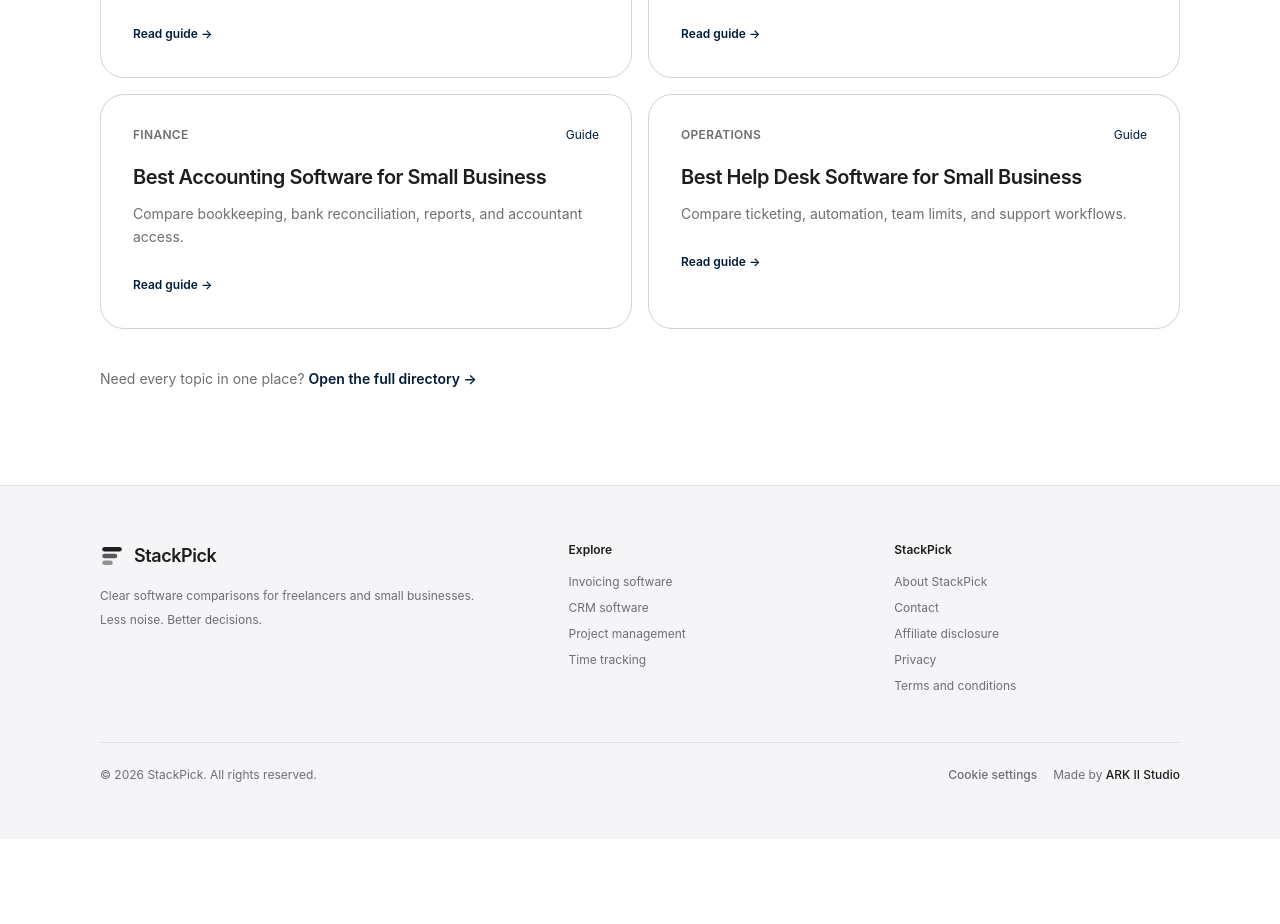
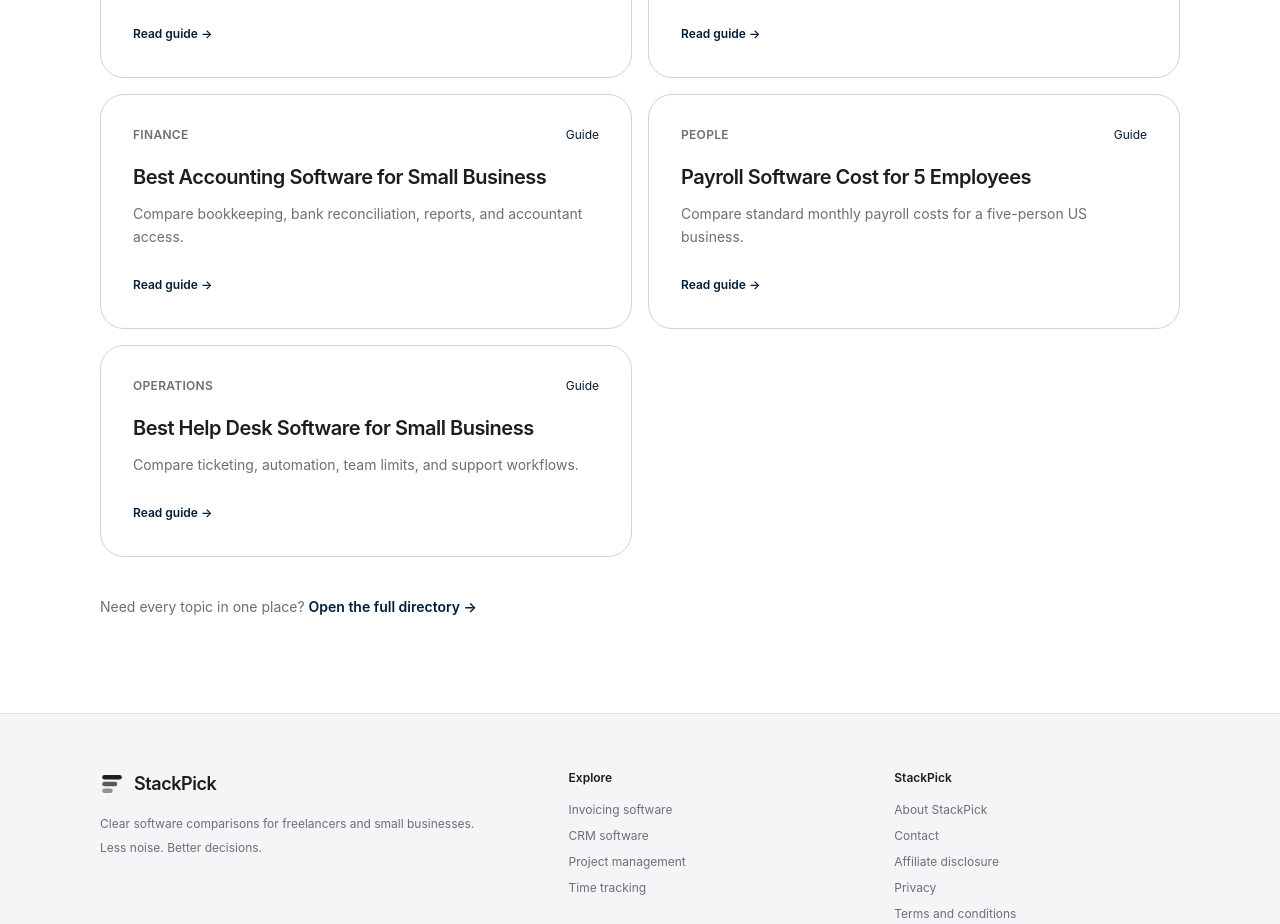
Before and after one commit to LinukaBandara/StackPick, a Next.js app: page /guides in a window 1280 px wide. Shown: the part 1960-2884 px from the top of the page. Before the commit the page ends 2799 px from the top, so only its background shows below. Built offline with nearby package versions, Linux system fonts and the light colour scheme; no server answers.

Commit message:
Add five-employee payroll guide to practical guides

```diff
--- a/app/guides/page.tsx
+++ b/app/guides/page.tsx
@@ -21,6 +21,7 @@ const GUIDES = [
   { title: "n8n Workflow Examples", desc: "Practical automation patterns to help decide what is worth connecting.", href: "/best/n8n-workflow-examples", category: "Automation" },
   { title: "Developer Tools for GitHub Workflows", desc: "Compare tools that support everyday repository and collaboration work.", href: "/best/github-tools-for-developers", category: "Development" },
   { title: "Best Accounting Software for Small Business", desc: "Compare bookkeeping, bank reconciliation, reports, and accountant access.", href: "/best/accounting-software", category: "Finance" },
+  { title: "Payroll Software Cost for 5 Employees", desc: "Compare standard monthly payroll costs for a five-person US business.", href: "/best/payroll-software-for-5-employees", category: "People" },
   { title: "Best Help Desk Software for Small Business", desc: "Compare ticketing, automation, team limits, and support workflows.", href: "/best/help-desk-software", category: "Operations" },
 ];
 
```
